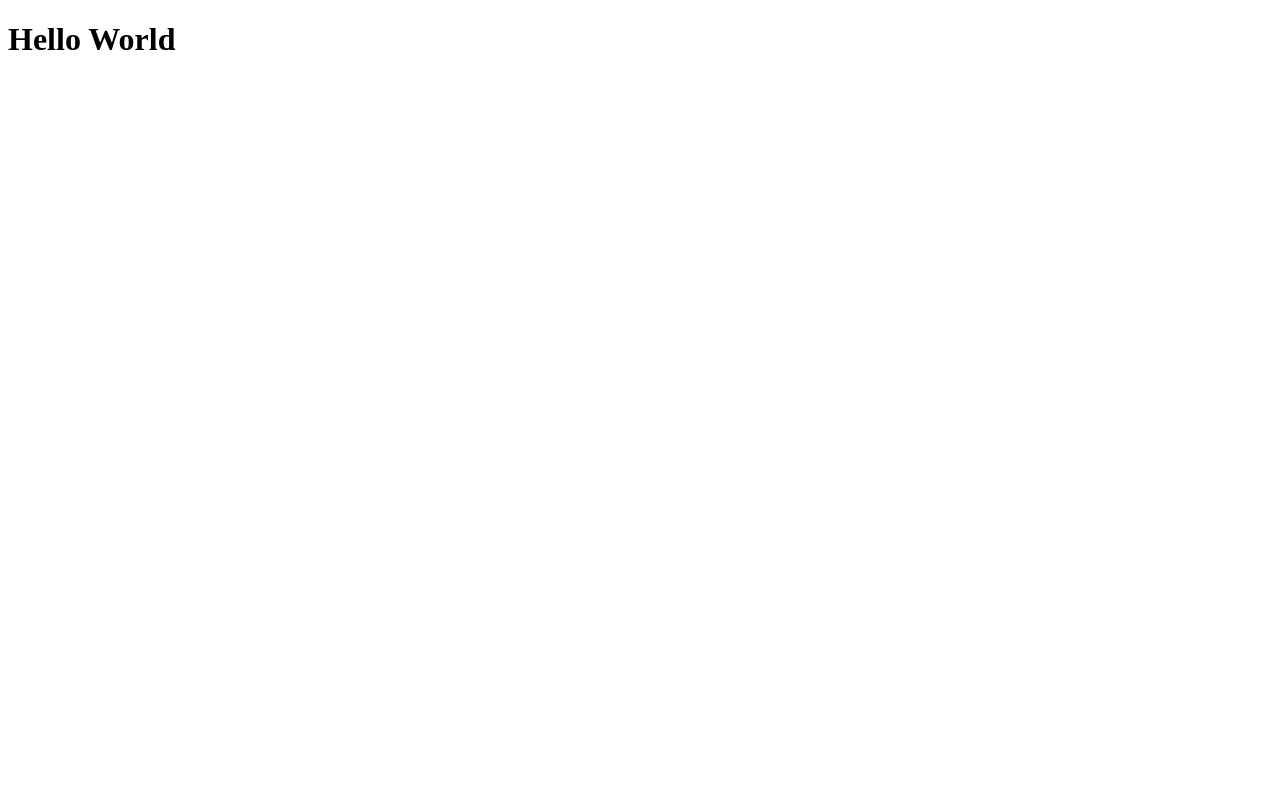
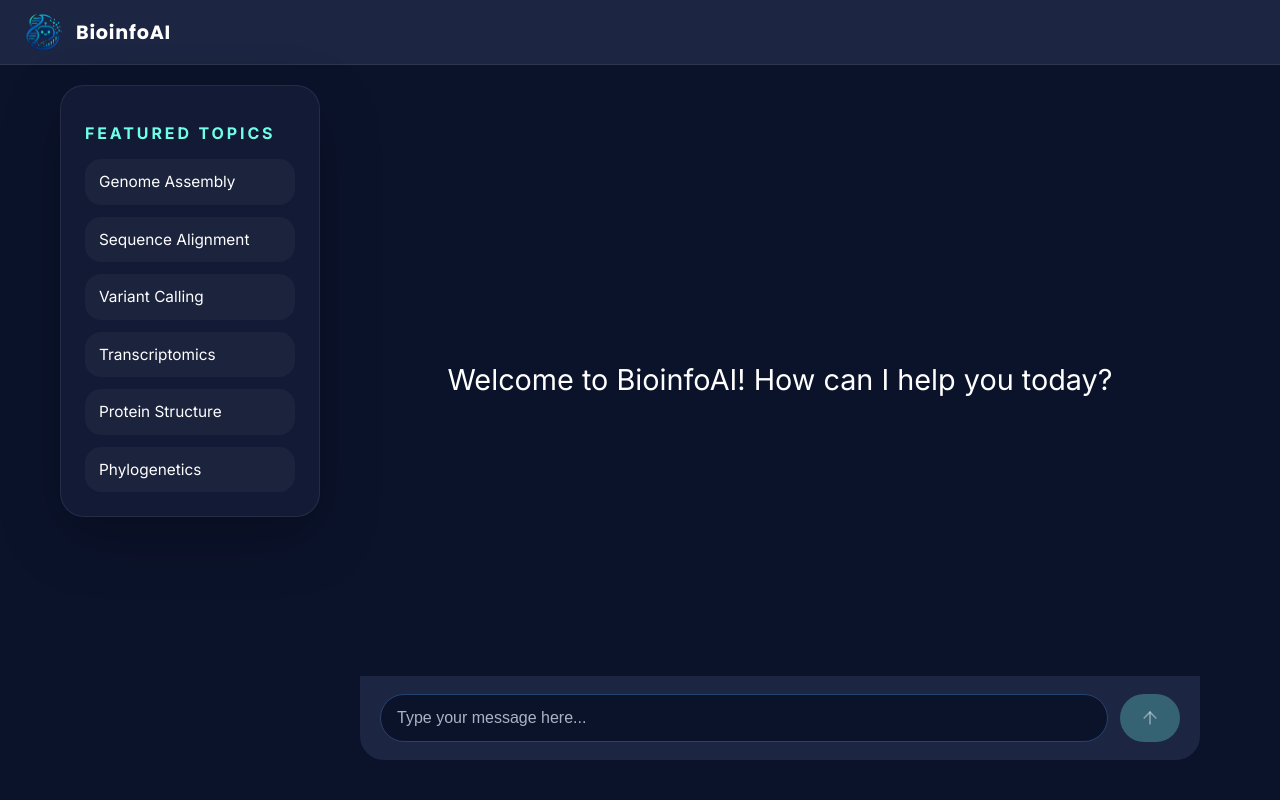
Before and after one commit to jdoria702/BioinformaticsHackathon, a Flask app: page / in a window 1280 px wide. Before the commit the page is almost empty. Run offline with Flask 3, Linux system fonts and the light colour scheme.

Commit message:
Added basic front-end for chatbot

```diff
--- a/app.py
+++ b/app.py
@@ -1,11 +1,10 @@
 # Imports
-from flask import Flask, render_template, redirect, request
+from flask import Flask, render_template, redirect, request, jsonify
 from flask_scss import Scss
 
 # My App
 # Flask is the hub that manages the routes to all the pages
 app = Flask(__name__)
-Scss(app)
 
 # Home page
 # Route to home page
@@ -14,5 +13,14 @@ Scss(app)
 def index():
     return render_template("index.html")
 
+# Chat endpoint
+@app.route("/chat", methods=["POST"])
+def chat():
+    data = request.get_json()
+    user_message = data.get("message", "")
+    # Placeholder agent response - replace with actual agent logic
+    agent_response = f"Agent: I received your message: '{user_message}'. (This is a placeholder response.)"
+    return jsonify({"response": agent_response})
+
 if __name__ in "__main__":
     app.run(debug=True)
--- /dev/null
+++ b/static/styles.css
@@ -0,0 +1,298 @@
+body {
+    font-family: 'Inter', sans-serif;
+    margin: 0;
+    padding: 0;
+    height: 100vh;
+    display: flex;
+    flex-direction: column;
+    background-color: #0B132B;
+    color: #FFFFFF;
+}
+
+.navbar {
+    display: flex;
+    align-items: center;
+    justify-content: flex-start;
+    padding: 12px 24px;
+    background-color: #1C2541;
+    border-bottom: 1px solid rgba(255, 255, 255, 0.08);
+}
+
+.navbar-brand {
+    display: flex;
+    align-items: center;
+    gap: 12px;
+}
+
+.navbar-icon {
+    width: 40px;
+    height: 40px;
+    object-fit: contain;
+    cursor: pointer;
+}
+
+.navbar-title {
+    color: #FFFFFF;
+    font-family: 'Poppins', sans-serif;
+    font-size: 1.2rem;
+    font-weight: 700;
+    letter-spacing: 0.04em;
+    cursor: pointer;
+}
+
+.app-layout {
+    display: flex;
+    gap: 20px;
+    flex: 1;
+    min-height: 0;
+    padding: 20px;
+    max-width: 1200px;
+    width: 100%;
+    margin: 0 auto;
+    box-sizing: border-box;
+}
+
+.sidebar {
+    width: 260px;
+    flex-shrink: 0;
+}
+
+.sidebar-card {
+    background-color: #131a35;
+    border: 1px solid rgba(255, 255, 255, 0.08);
+    border-radius: 24px;
+    padding: 24px;
+    box-shadow: 0 20px 60px rgba(0, 0, 0, 0.25);
+}
+
+.sidebar-card h2 {
+    font-size: 1rem;
+    text-transform: uppercase;
+    letter-spacing: 0.18em;
+    color: #6FFFE9;
+    margin-bottom: 16px;
+}
+
+.featured-topics {
+    list-style: none;
+    padding: 0;
+    margin: 0;
+}
+
+.featured-topics li {
+    margin-bottom: 12px;
+    padding: 12px 14px;
+    border-radius: 16px;
+    background-color: rgba(255, 255, 255, 0.04);
+    color: #FFFFFF;
+    font-size: 0.96rem;
+    line-height: 1.4;
+}
+
+.featured-topics li:last-child {
+    margin-bottom: 0;
+}
+
+.chat-panel {
+    flex: 1;
+    display: flex;
+    flex-direction: column;
+    min-height: 0;
+    min-width: 0;
+    overflow: hidden;
+}
+
+.chat-container {
+    flex: 1;
+    min-height: 0;
+    min-width: 0;
+    overflow-y: auto;
+    padding: 0px;
+    width: 100%;
+    display: flex;
+    flex-direction: column;
+}
+
+.input-container {
+    display: flex;
+    padding: 18px 20px;
+    background-color: #1C2541;
+    border-top: 1px solid #0B132B;
+    max-width: 800px;
+    margin: 0 auto 20px;
+    width: 100%;
+    border-radius: 0 0 24px 24px;
+    min-width: 0;
+}
+
+#message-input {
+    flex: 1;
+    min-width: 0;
+    padding: 14px 16px;
+    border: 1px solid #26426E;
+    background-color: #0B132B;
+    border-radius: 999px;
+    margin-right: 12px;
+    font-size: 16px;
+    color: #FFFFFF;
+}
+
+.message {
+    margin-bottom: 20px;
+    padding: 14px 18px;
+    border-radius: 20px;
+    max-width: 75%;
+    line-height: 1.6;
+    word-break: break-word;
+}
+
+.message.user {
+    background-color: #5BC0BE;
+    color: #0B132B;
+    align-self: flex-end;
+    margin-left: auto;
+    animation: bubbleUp 0.5s ease-out;
+}
+
+.message.assistant {
+    background-color: rgba(255, 255, 255, 0.08);
+    color: #FFFFFF;
+    border: 1px solid rgba(255, 255, 255, 0.08);
+}
+
+.input-container {
+    display: flex;
+    padding: 18px 20px;
+    background-color: #1C2541;
+    border-top: 1px solid #0B132B;
+    max-width: 800px;
+    margin: 0 auto 20px;
+    width: 100%;
+    border-radius: 0 0 24px 24px;
+}
+
+#welcome-message {
+    font-size: 1.8rem;
+    text-align: center;
+    max-width: 90%;
+    padding: 40px 20px;
+    background: none;
+    border: none;
+    color: #FFFFFF;
+    margin: auto;
+}
+
+#message-input {
+    flex: 1;
+    padding: 14px 16px;
+    border: 1px solid #26426E;
+    background-color: #0B132B;
+    border-radius: 999px;
+    margin-right: 12px;
+    font-size: 16px;
+    color: #FFFFFF;
+}
+
+#message-input::placeholder {
+    color: #A9B4C2;
+}
+
+#send-button {
+    padding: 14px 20px;
+    background-color: rgba(91, 192, 190, 0.4);
+    color: rgba(255, 255, 255, 0.4);
+    border: none;
+    border-radius: 999px;
+    cursor: not-allowed;
+    font-size: 16px;
+    transition: all 0.2s ease;
+    display: flex;
+    align-items: center;
+    justify-content: center;
+    pointer-events: none;
+}
+
+#send-button.active {
+    background-color: #5BC0BE;
+    color: #0B132B;
+    cursor: pointer;
+    pointer-events: auto;
+}
+
+#send-button.active:hover {
+    background-color: #6FFFE9;
+}
+
+#send-button svg {
+    width: 20px;
+    height: 20px;
+}
+
+@keyframes typing {
+    0%, 60%, 100% {
+        opacity: 0.4;
+        transform: translateY(0);
+    }
+    30% {
+        opacity: 1;
+        transform: translateY(-10px);
+    }
+}
+
+@keyframes bubbleUp {
+    0% {
+        opacity: 0;
+        transform: translateY(20px);
+    }
+    100% {
+        opacity: 1;
+        transform: translateY(0);
+    }
+}
+
+.message.typing {
+    display: flex;
+    gap: 4px;
+    align-items: center;
+}
+
+.message.typing span {
+    display: inline-block;
+    width: 8px;
+    height: 8px;
+    border-radius: 50%;
+    background-color: #A9B4C2;
+    animation: typing 1.4s infinite;
+}
+
+.message.typing span:nth-child(2) {
+    animation-delay: 0.2s;
+}
+
+.message.typing span:nth-child(3) {
+    animation-delay: 0.4s;
+}
+
+/* Scrollbar styling */
+.chat-container::-webkit-scrollbar {
+    width: 6px;
+}
+
+.chat-container::-webkit-scrollbar-track {
+    background: transparent;
+}
+
+.chat-container::-webkit-scrollbar-thumb {
+    background-color: rgba(255, 255, 255, 0.2);
+    border-radius: 3px;
+}
+
+.chat-container::-webkit-scrollbar-thumb:hover {
+    background-color: rgba(255, 255, 255, 0.35);
+}
+
+/* Standard scrollbar for Firefox and modern browsers */
+.chat-container {
+    scrollbar-color: rgba(255, 255, 255, 0.2) transparent;
+    scrollbar-width: thin;
+}
--- a/static/styles.scss
+++ b/static/styles.scss
@@ -0,0 +1,85 @@
+body {
+    font-family: Arial, sans-serif;
+    margin: 0;
+    padding: 0;
+    min-height: 100vh;
+    display: flex;
+    flex-direction: column;
+    background-color: #0B132B;
+    color: #FFFFFF;
+}
+
+.chat-container {
+    flex: 1;
+    overflow-y: auto;
+    padding: 20px;
+    max-width: 800px;
+    margin: 20px auto 0;
+    width: 100%;
+    background-color: #1C2541;
+    border-radius: 24px;
+    box-shadow: 0 20px 60px rgba(0, 0, 0, 0.25);
+}
+
+.message {
+    margin-bottom: 20px;
+    padding: 14px 18px;
+    border-radius: 20px;
+    max-width: 75%;
+    line-height: 1.6;
+    word-break: break-word;
+}
+
+.message.user {
+    background-color: #5BC0BE;
+    color: #0B132B;
+    align-self: flex-end;
+    margin-left: auto;
+}
+
+.message.assistant {
+    background-color: rgba(255, 255, 255, 0.08);
+    color: #FFFFFF;
+    border: 1px solid rgba(255, 255, 255, 0.08);
+}
+
+.input-container {
+    display: flex;
+    padding: 18px 20px;
+    background-color: #1C2541;
+    border-top: 1px solid #0B132B;
+    max-width: 800px;
+    margin: 0 auto 20px;
+    width: 100%;
+    border-radius: 0 0 24px 24px;
+}
+
+#message-input {
+    flex: 1;
+    padding: 14px 16px;
+    border: 1px solid #26426E;
+    background-color: #0B132B;
+    border-radius: 999px;
+    margin-right: 12px;
+    font-size: 16px;
+    color: #FFFFFF;
+}
+
+#message-input::placeholder {
+    color: #A9B4C2;
+}
+
+#send-button {
+    padding: 14px 24px;
+    background-color: #5BC0BE;
+    color: #0B132B;
+    border: none;
+    border-radius: 999px;
+    cursor: pointer;
+    font-size: 16px;
+    transition: background-color 0.2s ease;
+}
+
+#send-button:hover {
+    background-color: #6FFFE9;
+}
--- a/templates/index.html
+++ b/templates/index.html
@@ -3,9 +3,158 @@
 <head>
     <meta charset="UTF-8">
     <meta name="viewport" content="width=device-width, initial-scale=1.0">
-    <title>Hello World</title>
+    <title>Bioinformatics Chat Agent</title>
+    <link rel="preconnect" href="https://fonts.googleapis.com">
+    <link rel="preconnect" href="https://fonts.gstatic.com" crossorigin>
+    <link href="https://fonts.googleapis.com/css2?family=Inter:wght@400;500;600;700&family=Poppins:wght@600;700&display=swap" rel="stylesheet">
+    <link rel="stylesheet" href="{{ url_for('static', filename='styles.css') }}">
 </head>
 <body>
-    <h1>Hello World</h1>
+    <header class="navbar">
+        <div class="navbar-brand">
+            <img src="{{ url_for('static', filename='images/BioinfoAIIcon.png') }}" alt="BioinfoAI icon" class="navbar-icon">
+            <span class="navbar-title">BioinfoAI</span>
+        </div>
+    </header>
+    <main class="app-layout">
+        <aside class="sidebar">
+            <div class="sidebar-card">
+                <h2>Featured topics</h2>
+                <ul class="featured-topics">
+                    <li>Genome Assembly</li>
+                    <li>Sequence Alignment</li>
+                    <li>Variant Calling</li>
+                    <li>Transcriptomics</li>
+                    <li>Protein Structure</li>
+                    <li>Phylogenetics</li>
+                </ul>
+            </div>
+        </aside>
+        <section class="chat-panel">
+            <div class="chat-container" id="chat-container">
+                <div class="message assistant" id="welcome-message">Welcome to BioinfoAI! How can I help you today?</div>
+            </div>
+            <div class="input-container">
+                <input type="text" id="message-input" placeholder="Type your message here...">
+                <button id="send-button">
+                    <svg width="20" height="20" viewBox="0 0 24 24" fill="none" stroke="currentColor" stroke-width="2" stroke-linecap="round" stroke-linejoin="round">
+                        <line x1="12" y1="19" x2="12" y2="5"></line>
+                        <polyline points="5 12 12 5 19 12"></polyline>
+                    </svg>
+                </button>
+            </div>
+        </section>
+    </main>
+
+    <script>
+        const chatContainer = document.getElementById('chat-container');
+        const messageInput = document.getElementById('message-input');
+        const sendButton = document.getElementById('send-button');
+        let firstMessageSent = false;
+
+        function removeWelcomeMessage() {
+            const welcomeMsg = document.getElementById('welcome-message');
+            if (welcomeMsg) {
+                welcomeMsg.remove();
+                firstMessageSent = true;
+            }
+        }
+
+        function addMessage(content, sender, isTyping = false) {
+            const messageDiv = document.createElement('div');
+            messageDiv.className = `message ${sender}`;
+
+            if (isTyping && sender === 'assistant') {
+                messageDiv.classList.add('typing');
+                messageDiv.innerHTML = '<span></span><span></span><span></span>';
+            } else {
+                messageDiv.textContent = content;
+            }
+
+            chatContainer.appendChild(messageDiv);
+            chatContainer.scrollTop = chatContainer.scrollHeight;
+
+            return messageDiv;
+        }
+
+        async function typeMessage(element, text, speed = 20) {
+            return new Promise(resolve => {
+                element.textContent = '';
+                element.classList.remove('typing');
+                let index = 0;
+
+                function type() {
+                    if (index < text.length) {
+                        element.textContent += text.charAt(index);
+                        index++;
+                        setTimeout(type, speed);
+                    } else {
+                        resolve();
+                    }
+                }
+
+                type();
+            });
+        }
+
+        async function sendMessage() {
+            const message = messageInput.value.trim();
+            if (!message) return;
+
+            // Remove welcome message on first interaction
+            if (!firstMessageSent) {
+                removeWelcomeMessage();
+            }
+
+            addMessage(message, 'user');
+            messageInput.value = '';
+            updateSendButtonState();
+
+            try {
+                // Show typing animation
+                const typingElement = addMessage('', 'assistant', true);
+
+                const response = await fetch('/chat', {
+                    method: 'POST',
+                    headers: {
+                        'Content-Type': 'application/json',
+                    },
+                    body: JSON.stringify({ message: message }),
+                });
+                const data = await response.json();
+
+                // Remove typing element and add typed response
+                typingElement.remove();
+                const responseElement = addMessage('', 'assistant');
+                await typeMessage(responseElement, data.response);
+            } catch (error) {
+                const errorElement = addMessage('', 'assistant');
+                await typeMessage(errorElement, 'Error: Could not send message.');
+            }
+        }
+
+        sendButton.addEventListener('click', sendMessage);
+        messageInput.addEventListener('keypress', (e) => {
+            if (e.key === 'Enter') {
+                sendMessage();
+            }
+        });
+
+        // Toggle send button state based on input
+        function updateSendButtonState() {
+            const hasText = messageInput.value.trim().length > 0;
+            if (hasText) {
+                sendButton.classList.add('active');
+            } else {
+                sendButton.classList.remove('active');
+            }
+        }
+
+        messageInput.addEventListener('input', updateSendButtonState);
+        messageInput.addEventListener('keyup', updateSendButtonState);
+
+        // Initialize button state on page load
+        updateSendButtonState();
+    </script>
 </body>
 </html>
```
Also changed, not shown: static/icons/up-arrow.svg (added), static/images/BioinfoAIIcon.png (added), static/images/BioinfoAILogo.png (added).
